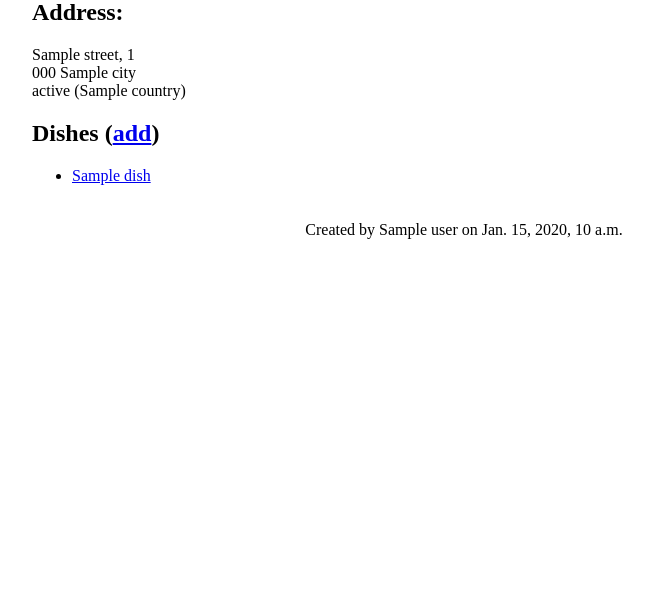
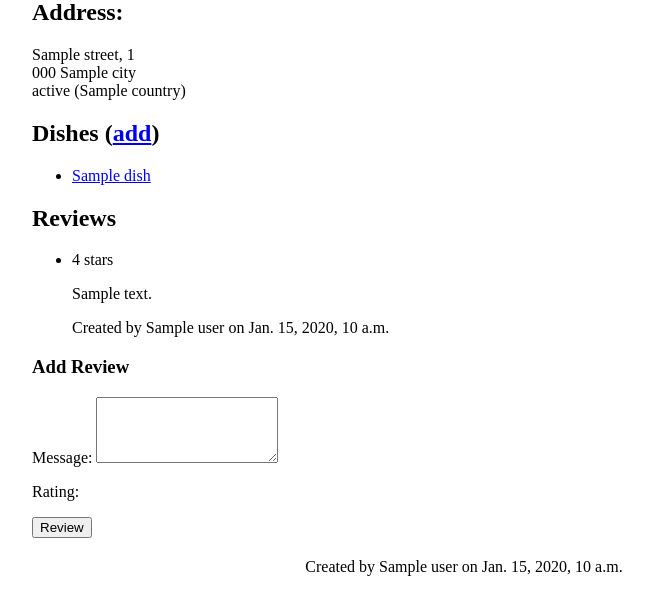
Before and after one commit to rogargon/myrecommendations, a Django app: template myrestaurants/templates/myrestaurants/restaurant_detail.html in a window 1280 px wide. Shown: the part 169-784 px from the top of the page, without its empty margins (176-829 px from the left). Run offline with Django 3.2, Linux system fonts and the light colour scheme; the template is opened without the code that fills it: most values are stand-ins (such as "Sample title", 1, 10 or a date in 2020); parts of the project's set-up code (start-up, migrations or seed data) failed here and were passed over.

Commit message:
Added restaurant reviews using a function view and a form defined in the restaurant_detail template

```diff
--- a/myrestaurants/admin.py
+++ b/myrestaurants/admin.py
@@ -4,3 +4,4 @@ from django.contrib import admin
 admin.site.register(models.Restaurant)
 admin.site.register(models.Address)
 admin.site.register(models.Dish)
+admin.site.register(models.RestaurantReview)
--- a/myrestaurants/models.py
+++ b/myrestaurants/models.py
@@ -46,7 +46,11 @@ class Dish(models.Model):
         return reverse('myrestaurants:dish_detail', kwargs={'pkr': self.restaurant.pk, 'pk': self.pk})
 
 class Review(models.Model):
-    rating = models.PositiveSmallIntegerField(blank=False, null=False, default=2, choices=((1,'1'),(2,'2'),(3,'3')))
+    RATING_CHOICES = ((1,'1'),(2,'2'),(3,'3'),(4,'4'),(5,'5'))
+    rating = models.PositiveSmallIntegerField('Ratings (stars)', blank=False, null=False, default=3, choices=RATING_CHOICES)
     comment = models.TextField()
     user = models.ForeignKey(User, null=True, default=User.objects.get(id=1))
     date = models.DateField(null=True, default=date.today)
+
+class RestaurantReview(Review):
+    restaurant = models.ForeignKey(Restaurant)
--- a/myrestaurants/templates/myrestaurants/dish_detail.html
+++ b/myrestaurants/templates/myrestaurants/dish_detail.html
@@ -8,11 +8,8 @@
         (<a href="{% url 'myrestaurants:dish_edit' dish.restaurant.id dish.id %}">edit</a>)
     {% endif %}
 </h1>
-
 <p>{{ dish.description }}</p>
-
 <p>Served by <a href="{% url 'myrestaurants:restaurant_detail' dish.restaurant.id %}">{{ dish.restaurant.name }}</a></p>
-
 <h2>Rate</h2>
 
 {% endblock %}
--- a/myrestaurants/templates/myrestaurants/restaurant_detail.html
+++ b/myrestaurants/templates/myrestaurants/restaurant_detail.html
@@ -2,7 +2,7 @@
 
 {% block content %}
 
-<h1>
+<h1 xmlns="http://www.w3.org/1999/html">
     {{ restaurant.name }}
     {% if user == restaurant.user %}
         (<a href="{% url 'myrestaurants:restaurant_edit' restaurant.id %}">edit</a>)
@@ -32,6 +32,31 @@
     {% endfor %}
 </ul>
 
+<h2>Reviews</h2>
+<ul>
+    {% for review in restaurant.restaurantreview_set.all %}
+        <li>
+            <p>{{ review.rating }} star{{ review.rating|pluralize }}</p>
+            <p>{{ review.comment }}</p>
+            <p>Created by {{ review.user }} on {{ review.date }}</p>
+        </li>
+    {% endfor %}
+</ul>
+
+<h3>Add Review</h3>
+<form action="{% url 'myrestaurants:review_create' restaurant.id %}" method="post">
+    {% csrf_token %}
+    Message: <textarea name="comment" id="comment" rows="4"></textarea>
+    <p>Rating:</p>
+    <p>
+    {% for rate in RATING_CHOICES %}
+        <input type="radio" name="rating" id="rating{{ forloop.counter }}" value="{{ rate.0 }}" />
+        <label for="choice{{ forloop.counter }}">{{ rate.0 }} star{{ rate.0|pluralize }}</label><br />
+    {% endfor %}
+    </p>
+    <input type="submit" value="Review" />
+</form>
+
 {% endblock %}
 
 {% block footer %}
--- a/myrestaurants/urls.py
+++ b/myrestaurants/urls.py
@@ -5,6 +5,7 @@ from django.utils import timezone
 from myrestaurants.models import Restaurant, Dish
 from myrestaurants.forms import RestaurantForm, DishForm
 from myrestaurants.views import RestaurantCreate, DishCreate
+from views import RestaurantDetail
 
 urlpatterns = patterns('',
     # ex: /myrestaurants/
@@ -17,9 +18,7 @@ urlpatterns = patterns('',
 
     # ex: /myrestaurants/restaurant/1/
     url(r'^restaurant/(?P<pk>\d+)/$',
-        DetailView.as_view(
-            model = Restaurant,
-            template_name = 'myrestaurants/restaurant_detail.html'),
+        RestaurantDetail.as_view(),
         name='restaurant_detail'),
 
     # ex: /myrestaurants/restaurant/1/edit/
@@ -54,4 +53,10 @@ urlpatterns = patterns('',
     url(r'^restaurant/(?P<pk>\d+)/dish/create/$',
         DishCreate.as_view(),
         name='dish_create'),
+
+    # ex: /myrestaurants/restaurant/1/review/create/
+    url(r'^restaurant/(?P<pk>\d+)/review/create/$',
+    #    ReviewCreate.as_view(),
+        'myrestaurants.views.review',
+        name='review_create'),
 )
```
Also changed, not shown: myrestaurants/templates/myrestaurants/restaurant_list.html (+7 -9 lines), myrestaurants/views.py (+20 -11 lines).
